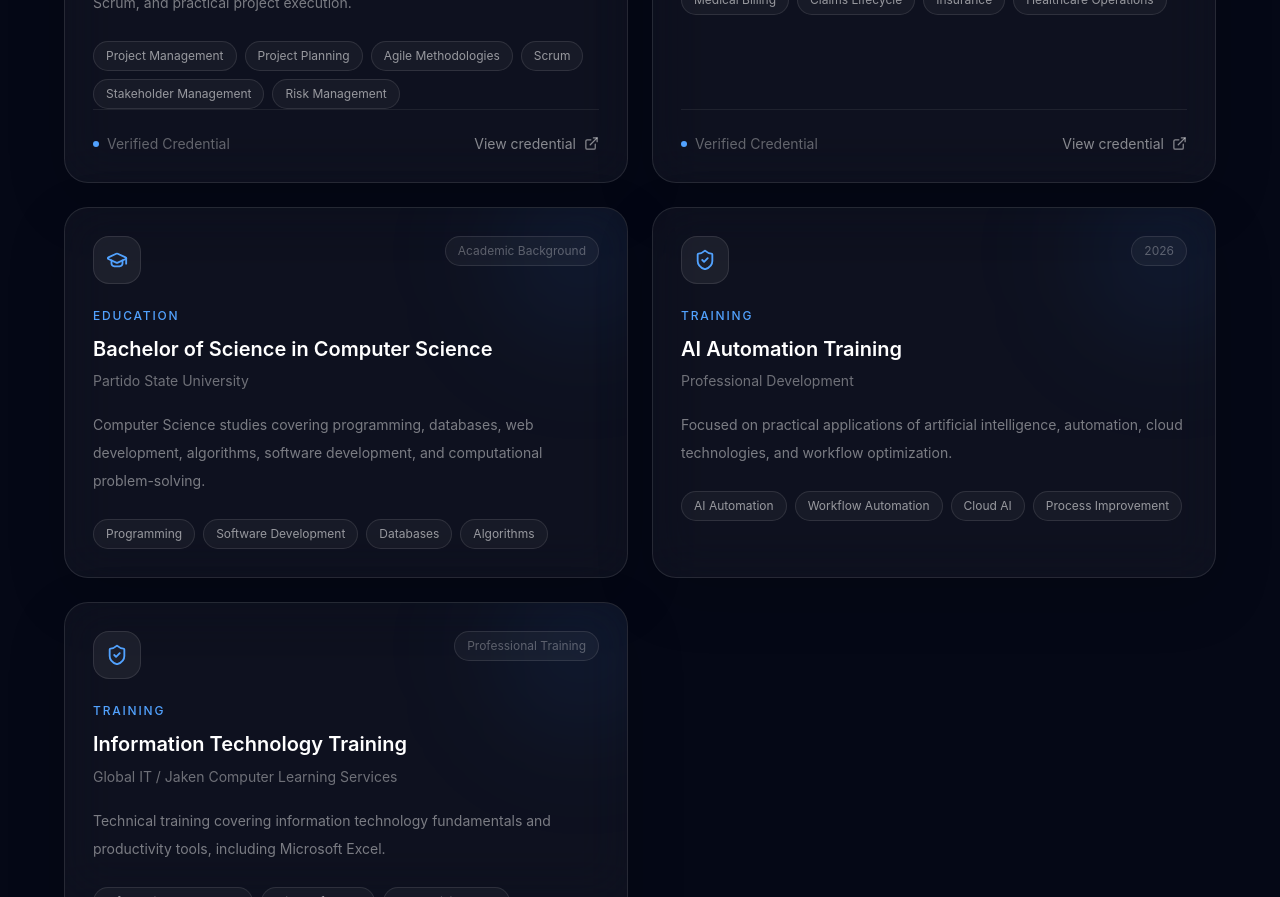
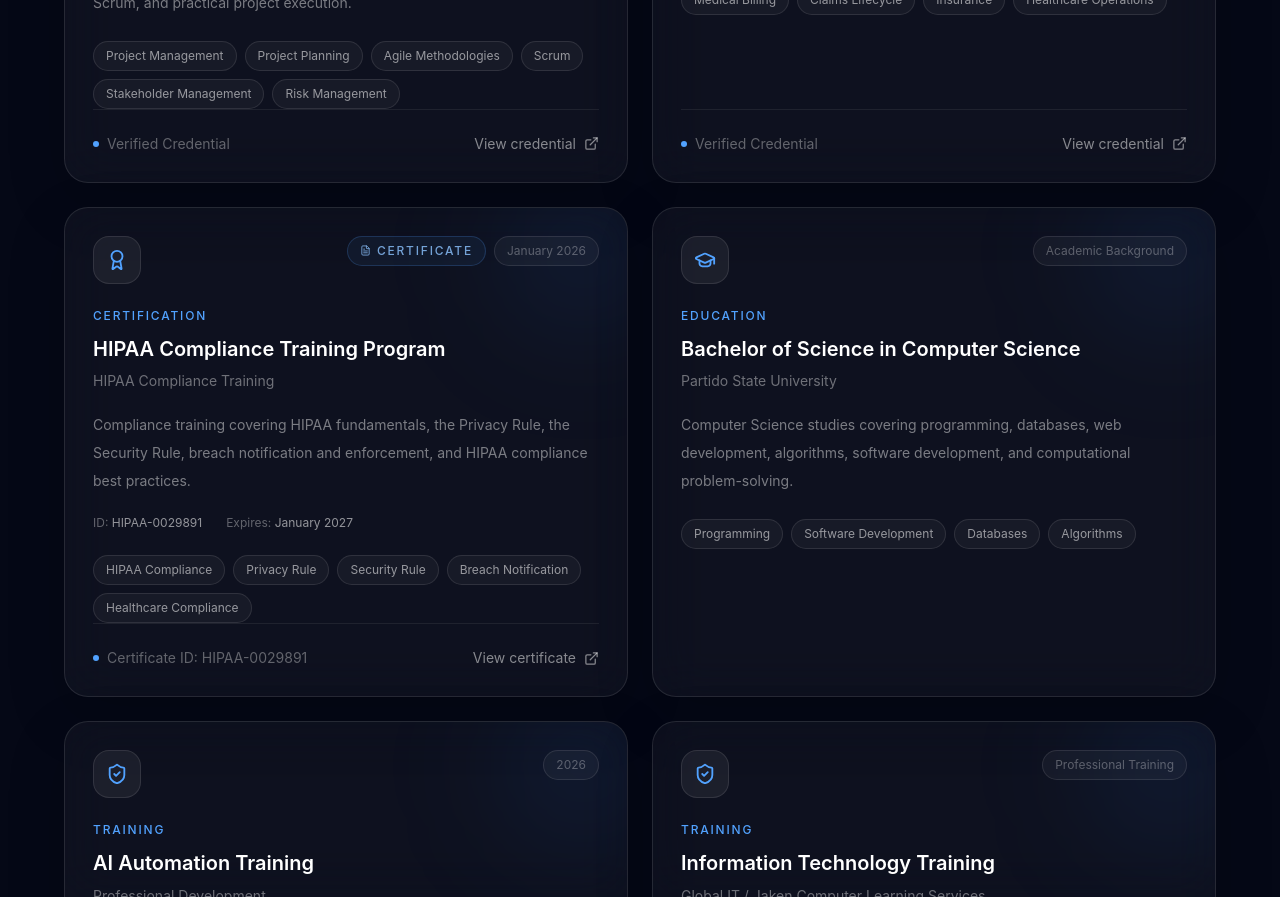
Before and after one commit to akihiro0330/jaymark-portfolio, a React (Vite) app: page / in a window 1280 px wide. Shown: the part 8400-9297 px from the top of the page. Built offline with nearby package versions, Linux system fonts and the light colour scheme.

Commit message:
Added HIPAA Compliance Training Certificate for the Credentials

```diff
--- a/src/components/sections/Credentials.tsx
+++ b/src/components/sections/Credentials.tsx
@@ -2,6 +2,7 @@ import { motion } from "framer-motion";
 import {
   Award,
   ExternalLink,
+  FileText,
   GraduationCap,
   ShieldCheck,
 } from "lucide-react";
@@ -16,7 +17,18 @@ type Credential = {
   date: string;
   description: string;
   skills: string[];
+
+  // Online verification link
   credentialUrl?: string;
+
+  // Local certificate PDF
+  certificateFile?: string;
+
+  // Certificate identifier
+  certificateId?: string;
+
+  // Optional expiration date
+  expiryDate?: string;
 };
 
 const credentials: Credential[] = [
@@ -42,8 +54,8 @@ const credentials: Credential[] = [
   {
     type: "certification",
     title: "Medical Biller Professional Certificate",
-    organization: "American Academy of Professional Coders",
-    date: "February 2026",
+    organization: "AAPC",
+    date: "2026",
     description:
       "Professional training covering medical billing fundamentals, claims workflows, insurance concepts, and healthcare revenue-cycle processes.",
     skills: [
@@ -54,6 +66,25 @@ const credentials: Credential[] = [
     ],
     credentialUrl:
       "https://coursera.org/verify/professional-cert/PI2EDR0WJNGJ",
+  },
+
+  {
+    type: "certification",
+    title: "HIPAA Compliance Training Program",
+    organization: "HIPAA Compliance Training",
+    date: "January 2026",
+    description:
+      "Compliance training covering HIPAA fundamentals, the Privacy Rule, the Security Rule, breach notification and enforcement, and HIPAA compliance best practices.",
+    skills: [
+      "HIPAA Compliance",
+      "Privacy Rule",
+      "Security Rule",
+      "Breach Notification",
+      "Healthcare Compliance",
+    ],
+    certificateFile: "/HIPAA-0029891.pdf",
+    certificateId: "HIPAA-0029891",
+    expiryDate: "January 2027",
   },
 
   {
@@ -120,10 +151,7 @@ const typeConfig = {
 
 export default function Credentials() {
   return (
-    <section
-      id="credentials"
-      className="relative px-6 py-32"
-    >
+    <section id="credentials" className="relative px-6 py-32">
       <div className="mx-auto max-w-6xl">
         <SectionHeading
           eyebrow="Credentials"
@@ -143,6 +171,10 @@ export default function Credentials() {
           {credentials.map((credential, index) => {
             const config = typeConfig[credential.type];
             const Icon = config.icon;
+
+            const isVerified = Boolean(credential.credentialUrl);
+            const hasCertificate = Boolean(credential.certificateFile);
+            const hasCredentialFooter = isVerified || hasCertificate;
 
             return (
               <motion.div
@@ -237,7 +269,8 @@ export default function Credentials() {
                         gap-2
                       "
                     >
-                      {credential.credentialUrl && (
+                      {/* Externally verified credentials */}
+                      {isVerified && (
                         <span
                           className="
                             rounded-full
@@ -257,6 +290,32 @@ export default function Credentials() {
                         </span>
                       )}
 
+                      {/* PDF certificate */}
+                      {hasCertificate && !isVerified && (
+                        <span
+                          className="
+                            inline-flex
+                            items-center
+                            gap-1.5
+                            rounded-full
+                            border
+                            border-blue-400/20
+                            bg-blue-400/[0.06]
+                            px-3
+                            py-1.5
+                            text-xs
+                            font-medium
+                            uppercase
+                            tracking-[0.15em]
+                            text-blue-300/80
+                          "
+                        >
+                          <FileText size={11} />
+                          Certificate
+                        </span>
+                      )}
+
+                      {/* Date */}
                       <span
                         className="
                           rounded-full
@@ -276,6 +335,7 @@ export default function Credentials() {
 
                   {/* Main content */}
                   <div className="relative">
+                    {/* Credential Type */}
                     <p
                       className="
                         mt-6
@@ -289,6 +349,7 @@ export default function Credentials() {
                       {config.label}
                     </p>
 
+                    {/* Title */}
                     <h3
                       className="
                         mt-3
@@ -301,16 +362,12 @@ export default function Credentials() {
                       {credential.title}
                     </h3>
 
-                    <p
-                      className="
-                        mt-2
-                        text-sm
-                        text-white/40
-                      "
-                    >
+                    {/* Organization */}
+                    <p className="mt-2 text-sm text-white/40">
                       {credential.organization}
                     </p>
 
+                    {/* Description */}
                     <p
                       className="
                         mt-5
@@ -321,6 +378,37 @@ export default function Credentials() {
                     >
                       {credential.description}
                     </p>
+
+                    {/* HIPAA Certificate Details */}
+                    {credential.certificateId && (
+                      <div
+                        className="
+                          mt-5
+                          flex
+                          flex-wrap
+                          gap-x-6
+                          gap-y-2
+                          text-xs
+                          text-white/35
+                        "
+                      >
+                        <span>
+                          ID:{" "}
+                          <span className="text-white/55">
+                            {credential.certificateId}
+                          </span>
+                        </span>
+
+                        {credential.expiryDate && (
+                          <span>
+                            Expires:{" "}
+                            <span className="text-white/55">
+                              {credential.expiryDate}
+                            </span>
+                          </span>
+                        )}
+                      </div>
+                    )}
 
                     {/* Skills */}
                     <div
@@ -343,6 +431,11 @@ export default function Credentials() {
                             py-1.5
                             text-xs
                             text-white/55
+                            transition-colors
+                            duration-300
+                            hover:border-white/20
+                            hover:bg-white/[0.08]
+                            hover:text-white
                           "
                         >
                           {skill}
@@ -351,22 +444,74 @@ export default function Credentials() {
                     </div>
                   </div>
 
-                  {/* Verification footer */}
-                  {credential.credentialUrl && (
+                  {/* Bottom credential area */}
+                  {hasCredentialFooter && (
                     <div
                       className="
                         relative
                         mt-auto
                         flex
-                        items-center
-                        justify-between
+                        flex-col
                         gap-4
                         border-t
                         border-white/[0.07]
                         pt-6
+                        sm:flex-row
+                        sm:items-center
+                        sm:justify-between
                       "
                     >
-                      {/* Verified label */}
+                      {/* Google / AAPC verification */}
+                      {isVerified && (
+                        <>
+                          <div
+                            className="
+                              flex
+                              items-center
+                              gap-2
+                              text-sm
+                              text-white/35
+                            "
+                          >
+                            <span
+                              className="
+                                h-1.5
+                                w-1.5
+                                shrink-0
+                                rounded-full
+                                bg-blue-400
+                              "
+                            />
+
+                            <span>Verified Credential</span>
+                          </div>
+
+                          <a
+                            href={credential.credentialUrl}
+                            target="_blank"
+                            rel="noopener noreferrer"
+                            className="
+                              inline-flex
+                              shrink-0
+                              items-center
+                              gap-2
+                              whitespace-nowrap
+                              text-sm
+                              text-white/50
+                              transition-colors
+                              duration-300
+                              hover:text-white
+                            "
+                          >
+                            View credential
+                            <ExternalLink size={15} />
+                          </a>
+                        </>
+                      )}
+
+                      {/* HIPAA PDF certificate */}
+                      {hasCertificate && !isVerified && (
+                        <>
                           <div
                             className="
                               flex
@@ -387,13 +532,12 @@ export default function Credentials() {
                             />
 
                             <span>
-                          Verified Credential
+                              Certificate ID: {credential.certificateId}
                             </span>
                           </div>
 
-                      {/* Credential Link */}
                           <a
-                        href={credential.credentialUrl}
+                            href={credential.certificateFile}
                             target="_blank"
                             rel="noopener noreferrer"
                             className="
@@ -409,10 +553,11 @@ export default function Credentials() {
                               hover:text-white
                             "
                           >
-                        View credential
-
+                            View certificate
                             <ExternalLink size={15} />
                           </a>
+                        </>
+                      )}
                     </div>
                   )}
                 </GlassCard>
```
Also changed, not shown: 1 other file (tests, documents, lock files or other folders). Lines whose indentation alone changed are shown as unchanged.
